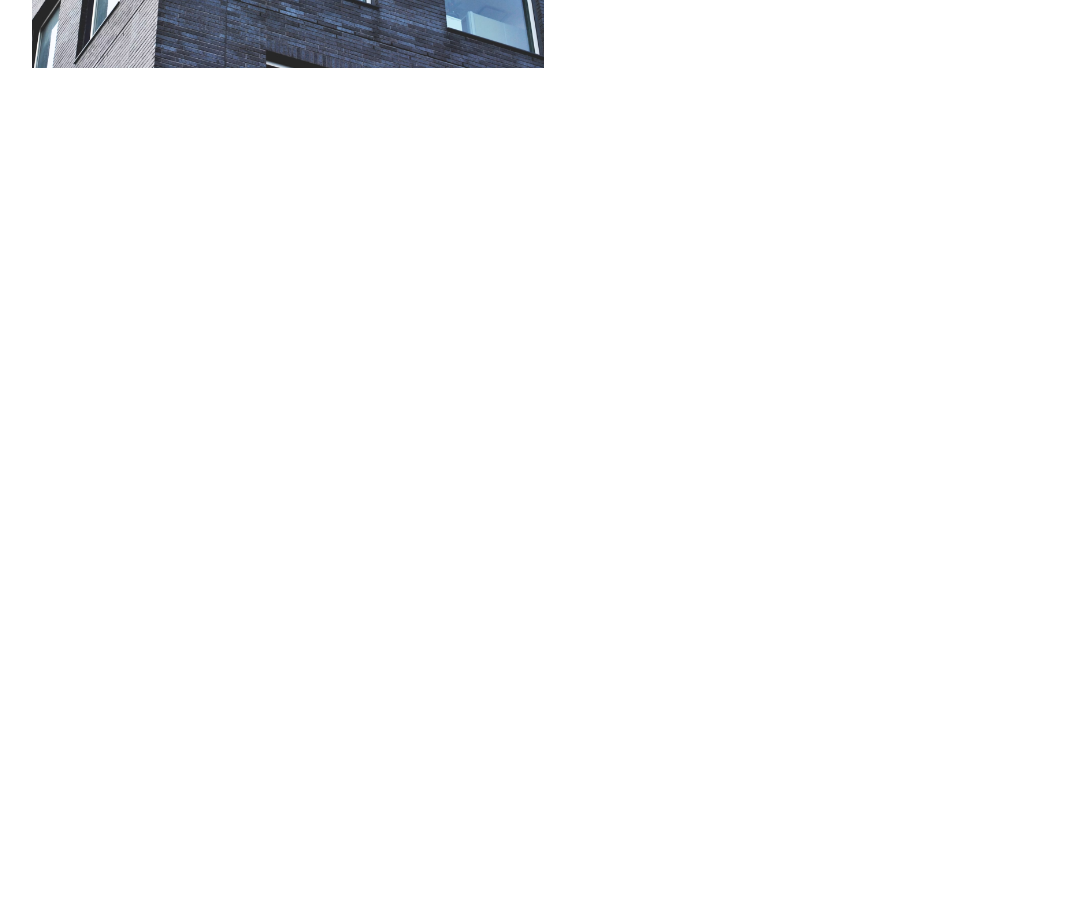
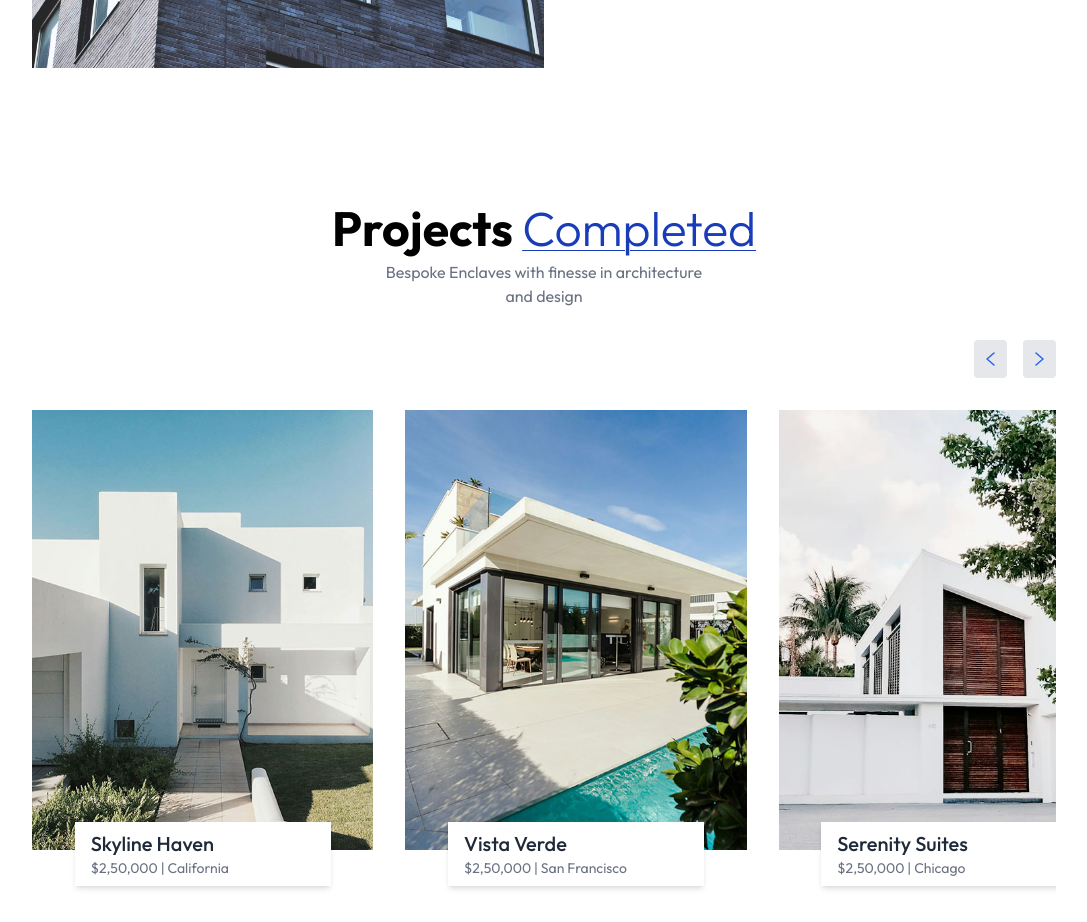
Before and after one commit to Rokib324/RealEstate, a React (Vite) app: page / in a window 1280 px wide. Shown: the part 1500-2422 px from the top of the page, without its empty margins (96-1183 px from the left). Before the commit the page ends 1624 px from the top, so only its background shows below. Built offline with nearby package versions, Linux system fonts and the light colour scheme.

Commit message:
implement project section

```diff
--- a/src/App.jsx
+++ b/src/App.jsx
@@ -1,12 +1,13 @@
 import React from 'react'
 import Header from './components/Header'
 import About from './components/About'
-
+import Projects from './components/Projects'
 const App = () => {
   return (
     <div className='w-full overflow-hidden'>
       <Header />
       <About />
+      <Projects />
     </div>
   )
 }
--- a/src/components/About.jsx
+++ b/src/components/About.jsx
@@ -29,8 +29,9 @@
                 <p className='my-10 max-w-lg'>
                     We are a team of experienced professionals who are dedicated to providing the best possible service to our clients.We are the Great Builders. Our mission is to build the best homes for our clients. Our clients are our partners and we are committed to providing them with the best possible service.
                 </p>
-                <a href="#Contact" className=' bg-blue-900 text-white hover:border-blue-900 hover:border-2 px-6 py-2 rounded hover:bg-white hover:text-black transition-all duration-300'>Learn More</a>
-
+                <button className='bg-blue-900 text-white hover:border-blue-900 hover:border-1 px-6 py-2 rounded hover:bg-white hover:text-black transition-all duration-100'>
+                    Learn More
+                </button>
             </div>
         </div>
     </div>
--- a/src/components/Navbar.jsx
+++ b/src/components/Navbar.jsx
@@ -3,8 +3,10 @@
 
 const Navbar = () => {
   const [showMobileMenu, setShowMobileMenu] = useState(false);
+
   const handleMobileMenu = () => {
     setShowMobileMenu(!showMobileMenu);
+  }
 
   useEffect(() => {
     if (showMobileMenu) {
@@ -16,21 +18,20 @@
       document.body.style.overflow = 'auto';
     }
   }, [showMobileMenu]);
-  }
 
   return (
     <div className='absolute top-0 left-0 w-full z-20'>
         <div className='flex justify-between items-center w-full mx-auto px-6 py-6 md:px-20 lg:px-32 bg-transparent'>
             <img src={assets.logo} alt="" className='w-15 h-15 object-contain rounded-full' />
             <ul className='hidden md:flex gap-7 text-white'>
-                <li><a href="#Header" className='hover:text-gray-400 cursor-pointer'>Home</a></li>
+                <li><a href="#Home" className='hover:text-gray-400 cursor-pointer'>Home</a></li>
                 <li><a href="#About" className='cursor-pointer hover:text-gray-400'>About</a></li>
                 <li><a href="#Projects" className='cursor-pointer hover:text-gray-400'>Projects</a></li>
                 <li><a href="#testimonials" className='cursor-pointer hover:text-gray-400'>Testimonials</a></li>
-
+                <li><a href="#contact" className='cursor-pointer hover:text-gray-400'>Contact</a></li>
             </ul>
             <button className='hidden md:block bg-blue-800 hover:bg-white hover:text-black transition-all duration-300 text-white px-8 py-2 rounded-lg cursor-pointer'>Sign In</button>
-            <img src={assets.menu_icon} alt="" className='w-7 h-7 object-contain cursor-pointer md:hidden' onClick={handleMobileMenu} />
+            <img src={assets.menu_icon} alt="" className='w-7 h-7 object-contain cursor-pointer md:hidden ' onClick={handleMobileMenu} />
         </div>
                  {/* mobile menu */}
          <div className={`md:hidden ${showMobileMenu ? 'fixed w-full' : 'h-0 w-0'}  right-0 top-0 bottom-0 overflow-hidden bg-white transition-all duration-300`}>
@@ -38,10 +39,11 @@
              <img onClick={() => setShowMobileMenu(false)} src={assets.cross_icon} alt="" className='w-5 h-5 object-contain mt-6 mr-3' />
            </div>
            <ul className='flex flex-col gap-2 items-center text-lg font-medium text-black'>
-            <a onClick={() => setShowMobileMenu(false)} href="#Home" className='px-4 py-2 inline-block rounded-full'>Home</a>
-            <a onClick={() => setShowMobileMenu(false)} href="#About" className='px-4 py-2 inline-block rounded-full'>About</a>
-            <a onClick={() => setShowMobileMenu(false)} href="#Projects" className='px-4 py-2 inline-block rounded-full'>Projects</a>
-            <a onClick={() => setShowMobileMenu(false)} href="#Testimonials" className='px-4 py-2 inline-block rounded-full'>Testimonials</a>
+             <li><a onClick={() => setShowMobileMenu(false)} href="#Home" className='px-4 py-2 inline-block rounded-full'>Home</a></li>
+             <li><a onClick={() => setShowMobileMenu(false)} href="#About" className='px-4 py-2 inline-block rounded-full'>About</a></li>
+             <li><a onClick={() => setShowMobileMenu(false)} href="#Projects" className='px-4 py-2 inline-block rounded-full'>Projects</a></li>
+             <li><a onClick={() => setShowMobileMenu(false)} href="#testimonials" className='px-4 py-2 inline-block rounded-full'>Testimonials</a></li>
+             <li><a onClick={() => setShowMobileMenu(false)} href="#contact" className='px-4 py-2 inline-block rounded-full'>Contact</a></li>
            </ul>
          </div>
     </div>
--- /dev/null
+++ b/src/components/Projects.jsx
@@ -0,0 +1,67 @@
+import React, { useState, useEffect } from 'react'
+import { assets, projectsData } from '../assets/assets'
+const Projects = () => {
+    const [currentIndex, setCurrentIndex] = useState(0);
+    const [cardsToShow, setCardsToShow] = useState(1);
+
+    useEffect(() => {
+        const updateCardsToShow = () => {
+            if(window.innerWidth >= 1024) {
+                setCardsToShow(projectsData.length);
+            } else {
+                setCardsToShow(1);
+            };
+        }
+            updateCardsToShow();
+
+            window.addEventListener('resize', updateCardsToShow);
+            return () => window.removeEventListener('resize', updateCardsToShow);
+
+    },[])
+
+    const nextProjects = () => {
+        setCurrentIndex((prevIndex) => (prevIndex + 1) % projectsData.length);
+    }
+    const prevProjects = () => {
+        setCurrentIndex((prevIndex) => prevIndex === 0 ? projectsData.length - 1 : prevIndex - 1);
+    }
+
+  return (
+    <div className='container mx-auto py-4 pt-20 px-6 md:px-20 lg:px-32 w-full overflow-hidden' id='Projects'>
+    <h1 className='text-2xl sm:text-4xl md:text-5xl font-bold mb-2 text-center'>Projects <span className='text-blue-800 underline underline-offset-4 decoration-1 underline-blue-900 font-light'>Completed</span></h1>
+    <p className='text-center text-gray-500 mb-8 max-w-80 mx-auto'>Bespoke Enclaves with finesse in architecture and design</p>
+
+    {/* slider buttons */}
+    <div className='flex justify-end items-center mb-8'>
+        <button onClick={prevProjects} className='p-3 bg-gray-200 rounded mr-2' aria-label='Previous project'>
+            <img src={assets.left_arrow} alt="" />
+        </button>
+        <button onClick={nextProjects} className='p-3 bg-gray-200 rounded ml-2' aria-label='Next project'>
+            <img src={assets.right_arrow} alt="" />
+        </button>
+    </div>
+    {/* project slider container */}
+
+    <div className='overflow-hidden'>
+        <div className='flex gap-8 transition-transform duration-500 ease-in-out' style={{transform: `translateX(-${(currentIndex * 100) / cardsToShow}%)`}}>
+            {
+                projectsData.map((project, index) => (
+                    <div key={index} className='relative flex-shrink-0 w-full sm:w-1/3'>
+                        <img src={project.image} alt={project.title} className='w-full h-auto mb-14' />
+                        <div className='absolute left-0 right-0 bottom-5 flex justify-center'>
+                            <div className='inline-block bg-white w-3/4 px-4 py-2 shadow-md'>
+                                <h2 className='text-xl font-medium text-gray-800'>{project.title}</h2>
+                                <p className='text-sm text-gray-500'>{project.price} <span>|</span> {project.location}</p>
+                            </div>
+                        </div>
+                    </div>
+                ))
+            }
+        </div>
+    </div>
+
+    </div>
+  )
+}
+
+export default Projects
```
Lines whose indentation alone changed are shown as unchanged.
